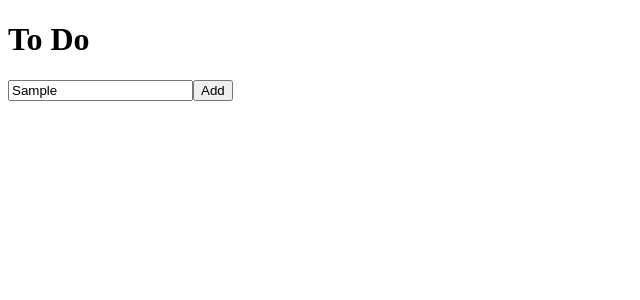
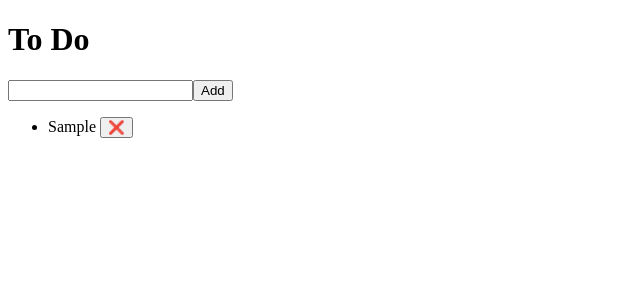
Before and after one commit to yih1612/vanilla-redux, a React (Create React App) app: page / in a window 1280 px wide. Both pictures are taken after typing "Sample" into the empty fields and a click on the button "Add". Shown: the top 300 px of the page, without its empty margins (0-640 px from the left). Built offline with nearby package versions, Linux system fonts and the light colour scheme.

Commit message:
#3.4 Deleting To Do

```diff
--- /dev/null
+++ b/src/components/ToDo.js
@@ -0,0 +1,16 @@
+import { useDispatch } from "react-redux";
+import { deleteToDo } from "../store";
+
+export default function ToDo({ text, id }) {
+  const dispatch = useDispatch();
+
+  const onDelete = () => {
+    dispatch(deleteToDo(id));
+  };
+
+  return (
+    <li>
+      {text} <button onClick={onDelete}>❌</button>
+    </li>
+  );
+}
--- a/src/routes/Home.jsx
+++ b/src/routes/Home.jsx
@@ -1,9 +1,12 @@
 import { useState } from "react";
-import { useSelector } from "react-redux";
+import { useDispatch, useSelector } from "react-redux";
+import { addToDo } from "../store";
+import ToDo from "../components/ToDo";
 
 export default function Home() {
   const [text, setText] = useState("");
-  const todo = useSelector((state) => state);
+  const toDos = useSelector((state) => state);
+  const dispatch = useDispatch();
 
   const onChange = (e) => {
     setText(e.target.value);
@@ -11,7 +14,8 @@ export default function Home() {
 
   const onSubmit = (e) => {
     e.preventDefault();
-    console.log(text);
+    dispatch(addToDo(text));
+    setText("");
   };
 
   return (
@@ -21,7 +25,11 @@ export default function Home() {
         <input type="text" value={text} onChange={onChange} />
         <button>Add</button>
       </form>
-      <ul></ul>
+      <ul>
+        {toDos.map((toDo) => (
+          <ToDo key={toDo.id} id={toDo.id} text={toDo.text} />
+        ))}
+      </ul>
     </>
   );
 }
```
